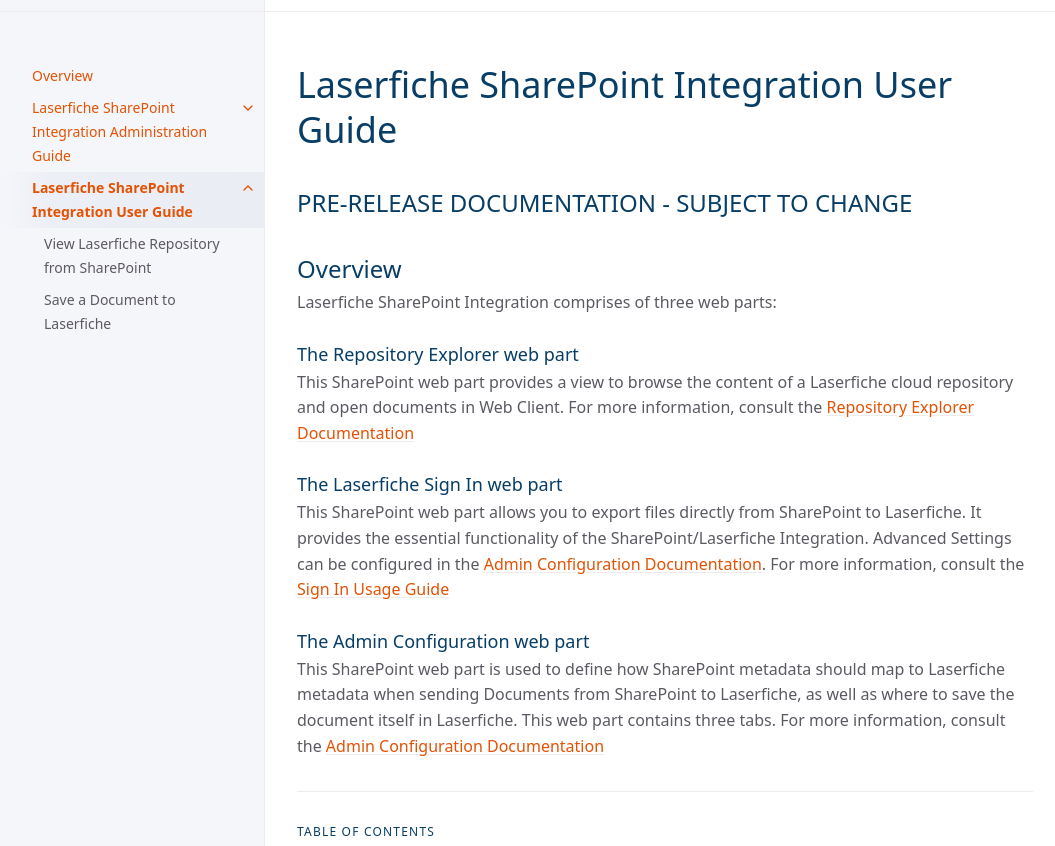
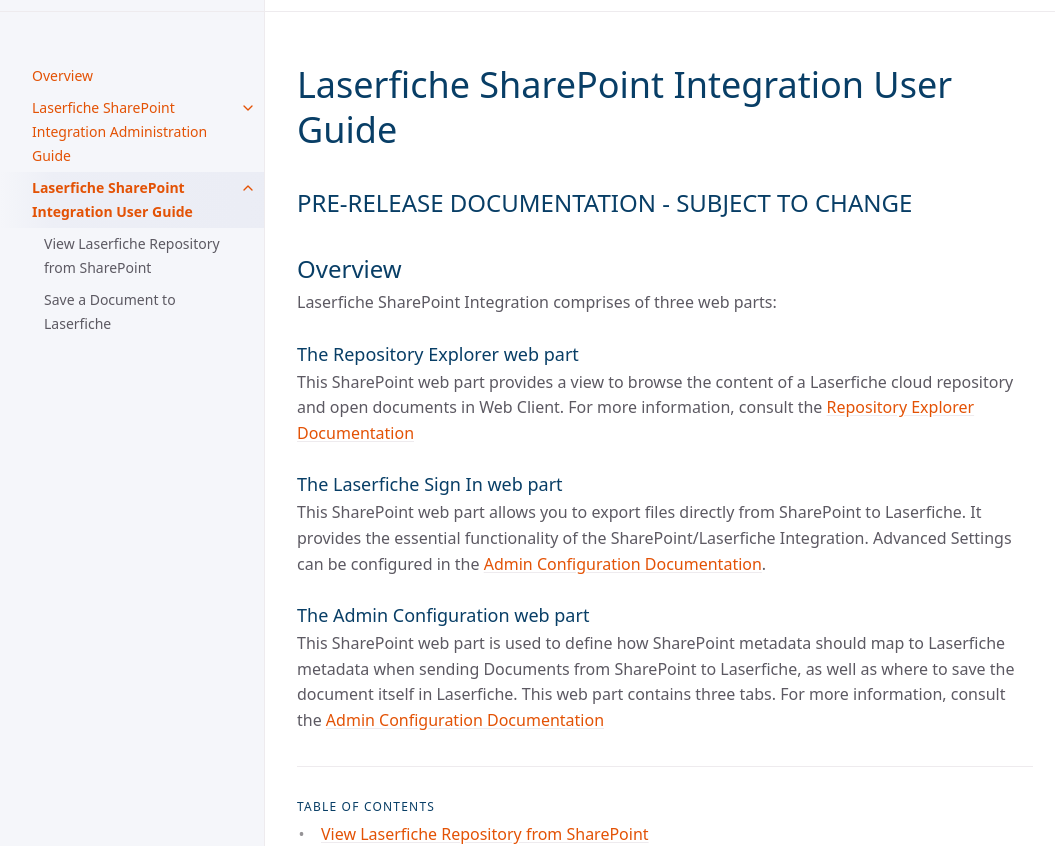
Before and after one commit to isabella232/laserfiche-sharepoint-integration, a Jekyll site: the page built from jekyll_files/docs/user-documentation/index.md, in a window 1280 px wide and 1054 px high, cut to the strip 104-950 px from the top of the window. Shown: the whole strip, without its empty margins (107-1162 px from the left). Built offline with Jekyll 4.4.1, drawn with Linux system fonts in a browser that asks for light colours; cached includes are drawn as plain includes.

Commit message:
removed useless link

```diff
--- a/jekyll_files/docs/user-documentation/index.md
+++ b/jekyll_files/docs/user-documentation/index.md
@@ -18,7 +18,7 @@ Laserfiche cloud repository and open documents in Web Client. For more informati
 
 ### The Laserfiche Sign In web part
 
-This SharePoint web part allows you to export files directly from SharePoint to Laserfiche. It provides the essential functionality of the SharePoint/Laserfiche Integration. Advanced Settings can be configured in the [Admin Configuration Documentation](../admin-documentation/configure-app-in-sharepoint). For more information, consult the [Sign In Usage Guide](./sign-in-usage)
+This SharePoint web part allows you to export files directly from SharePoint to Laserfiche. It provides the essential functionality of the SharePoint/Laserfiche Integration. Advanced Settings can be configured in the [Admin Configuration Documentation](../admin-documentation/configure-app-in-sharepoint).
 
 ### The Admin Configuration web part
 
```
